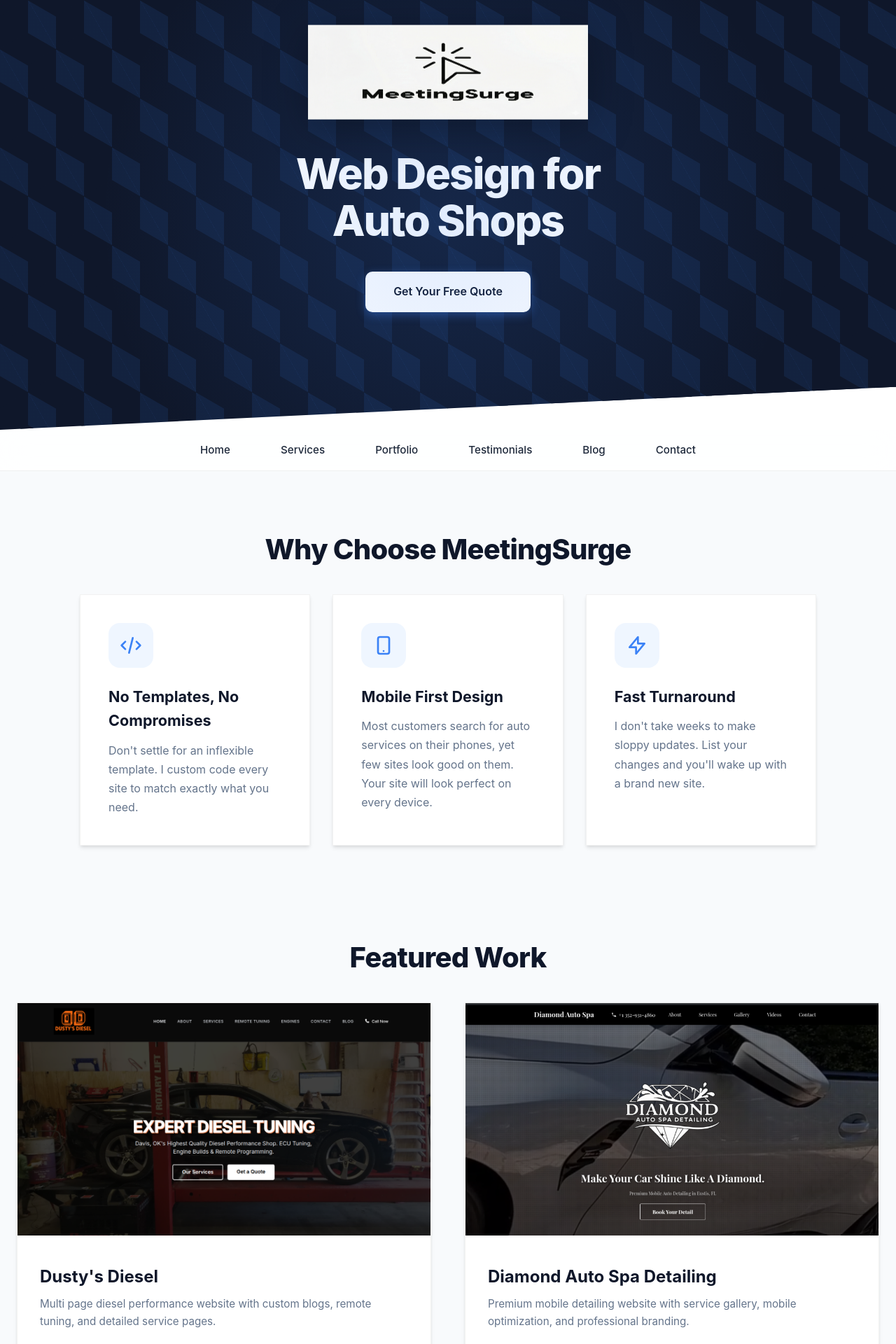
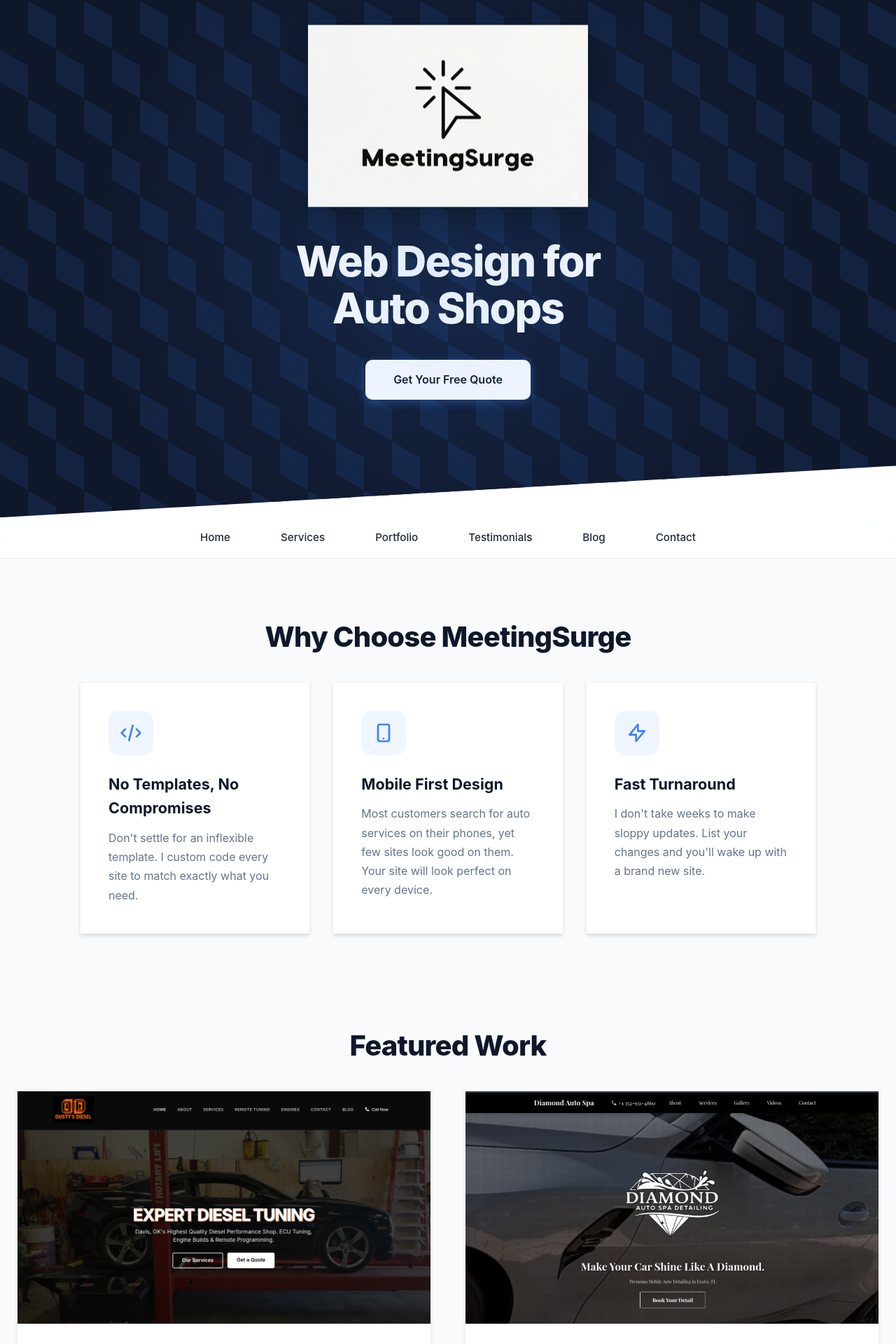
Before and after one commit to JamesBrownR/MeetingSurge, a Jekyll site: the page built from index.html, in a window 1280 px wide. Shown: the top 1920 px of the page at 70% size. Built offline with Jekyll 4.4.1, drawn with Linux system fonts in a browser that asks for light colours; some web fonts are replaced.

Commit message:
Update index.html

```diff
--- a/index.html
+++ b/index.html
@@ -55,7 +55,7 @@
       display: block;
       filter: drop-shadow(0 10px 30px rgba(0,0,0,0.3));
       animation: float 6s ease-in-out infinite;
-       aspect-ratio: 1280 / 431; /* Prevents layout shift while loading */
+       aspect-ratio: 1280 / 832; /* Prevents layout shift while loading */
 
     }
 
```
